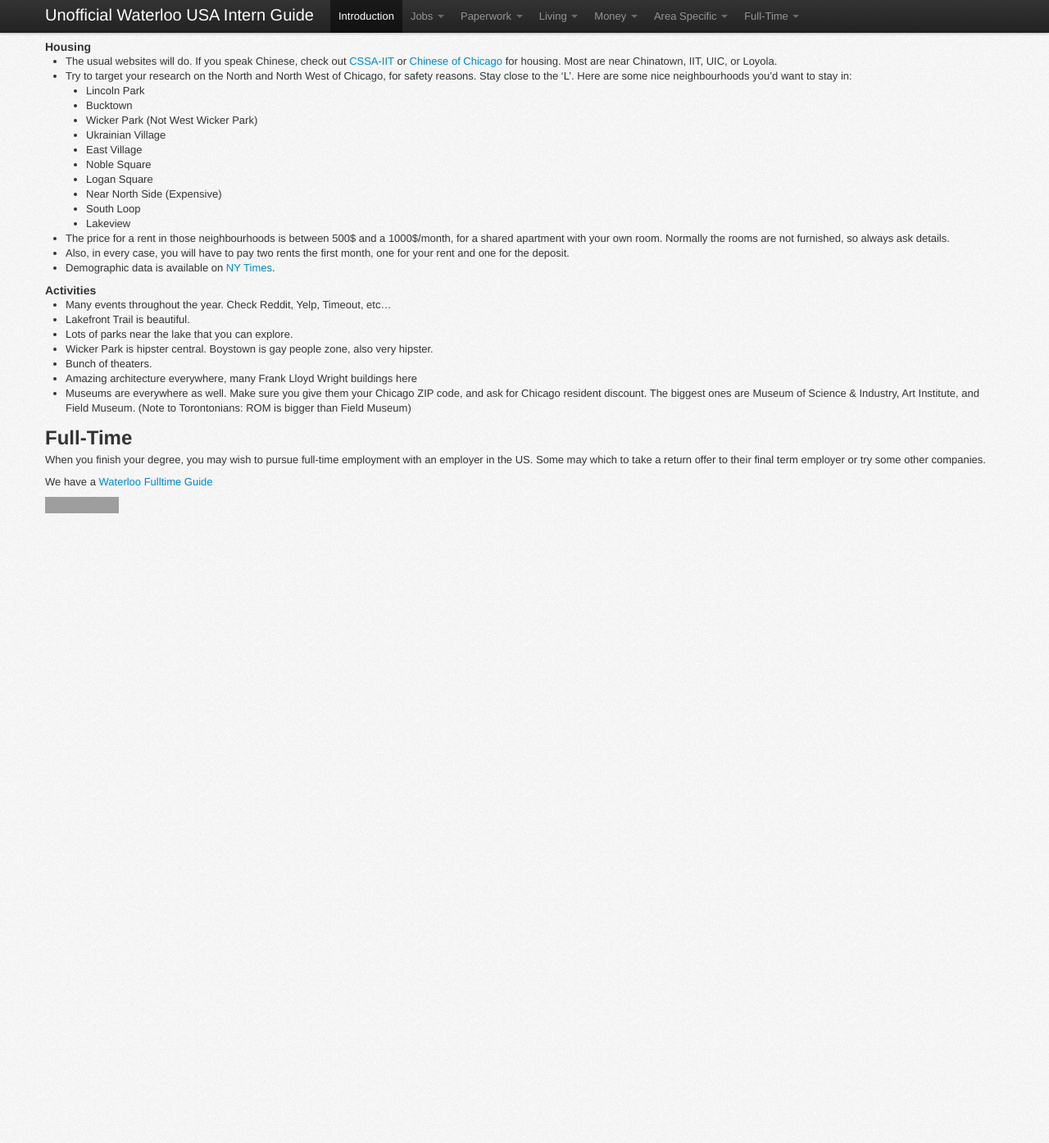
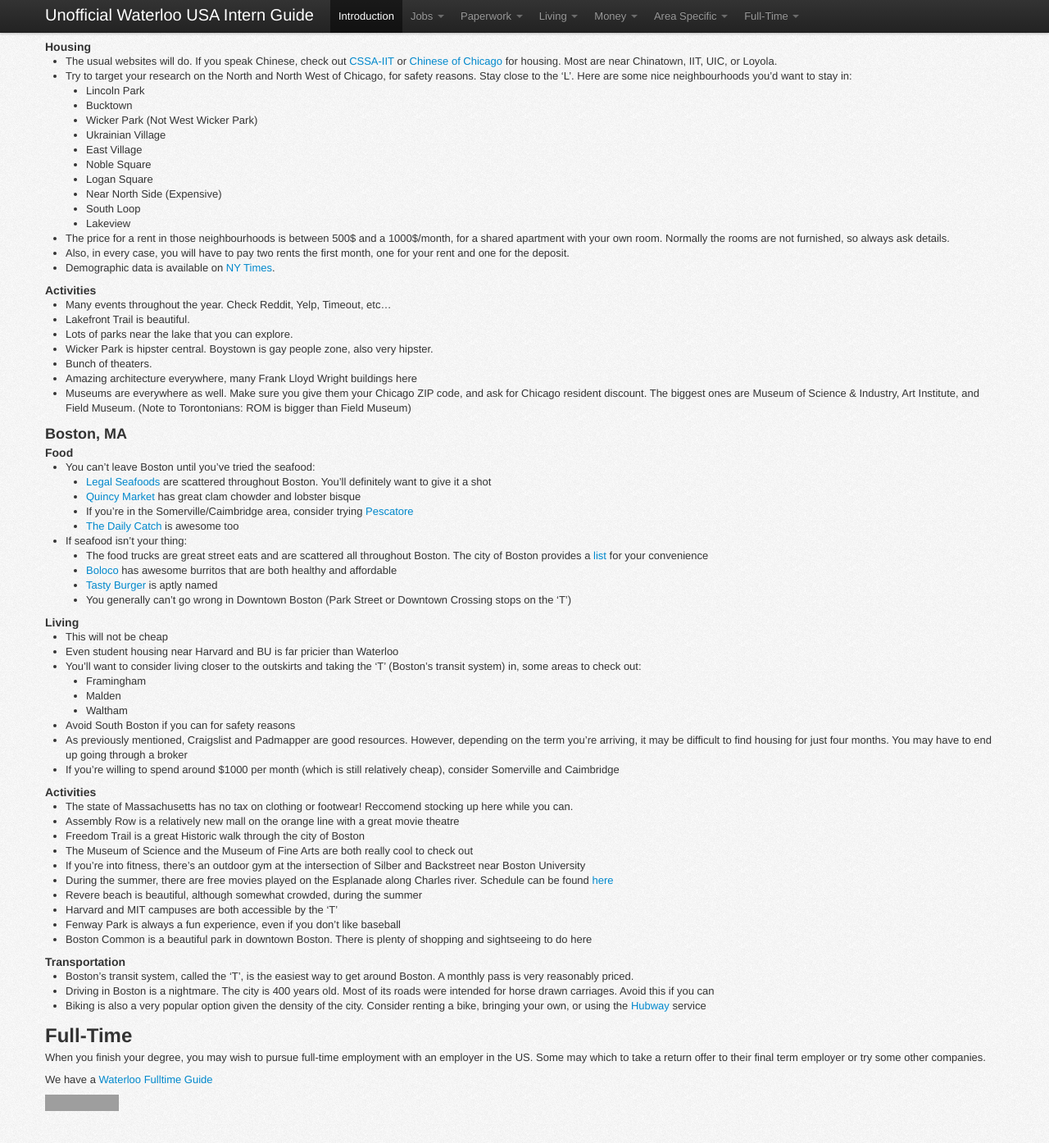
Before and after one commit to sholiday/Unofficial-Waterloo-USA-Intern-Guide, a Jekyll site: the page built from index.markdown, in a window 1280 px wide and 1400 px high, scrolled down 16538 px. Shown: the top 1394 px of the window at 82% size. Built offline with Jekyll 4.4.1, drawn with Linux system fonts in a browser that asks for light colours; nearby versions of some CDN libraries; Markdown is read by kramdown in place of the engine named in the settings; before the commit the page ends 17209 px from its top, so only the background shows below that; grey boxes are pictures that could not be loaded.

Commit message:
Update index.markdown

```diff
--- a/index.markdown
+++ b/index.markdown
@@ -1481,6 +1481,47 @@ The main places are really only the Space Needle and Pike Place Market. More wil
 * Amazing architecture everywhere, many Frank Lloyd Wright buildings here
 * Museums are everywhere as well. Make sure you give them your Chicago ZIP code, and ask for Chicago resident discount. The biggest ones are Museum of Science & Industry, Art Institute, and Field Museum. (Note to Torontonians: ROM is bigger than Field Museum)
 
+### Boston, MA
+#### Food
+* You can't leave Boston until you've tried the seafood:
+    * [Legal Seafoods](http://www.legalseafoods.com/) are scattered throughout Boston. You'll definitely want to give it a shot
+    * [Quincy Market](http://www.faneuilhallmarketplace.com/) has great clam chowder and lobster bisque
+    * If you're in the Somerville/Caimbridge area, consider trying [Pescatore](http://www.pescatoreseafood.com/)
+    * [The Daily Catch](http://thedailycatch.com/) is awesome too
+* If seafood isn't your thing:
+	* The food trucks are great street eats and are scattered all throughout Boston. The city of Boston provides a [list](http://www.cityofboston.gov/foodtrucks/schedule-tabs.asp) for your convenience
+	* [Boloco](http://boloco.com/) has awesome burritos that are both healthy and affordable
+	* [Tasty Burger](http://www.tastyburger.com/) is aptly named
+	* You generally can't go wrong in Downtown Boston (Park Street or Downtown Crossing stops on the 'T')
+
+#### Living
+* This will not be cheap
+* Even student housing near Harvard and BU is far pricier than Waterloo
+* You'll want to consider living closer to the outskirts and taking the 'T' (Boston's transit system) in, some areas to check out:
+	* Framingham
+	* Malden
+	* Waltham
+* Avoid South Boston if you can for safety reasons
+* As previously mentioned, Craigslist and Padmapper are good resources. However, depending on the term you're arriving, it may be difficult to find housing for just four months. You may have to end up going through a broker
+* If you're willing to spend around $1000 per month (which is still relatively cheap), consider Somerville and Caimbridge
+
+#### Activities
+* The state of Massachusetts has no tax on clothing or footwear! Reccomend stocking up here while you can.
+* Assembly Row is a relatively new mall on the orange line with a great movie theatre
+* Freedom Trail is a great Historic walk through the city of Boston
+* The Museum of Science and the Museum of Fine Arts are both really cool to check out
+* If you're into fitness, there's an outdoor gym at the intersection of Silber and Backstreet near Boston University
+* During the summer, there are free movies played on the Esplanade along Charles river. Schedule can be found [here](http://www.bostoncentral.com/events/free_friday_flicks/p974.php)
+* Revere beach is beautiful, although somewhat crowded, during the summer
+* Harvard and MIT campuses are both accessible by the 'T'
+* Fenway Park is always a fun experience, even if you don't like baseball
+* Boston Common is a beautiful park in downtown Boston. There is plenty of shopping and sightseeing to do here
+
+#### Transportation
+* Boston's transit system, called the 'T', is the easiest way to get around Boston. A monthly pass is very reasonably priced.
+* Driving in Boston is a nightmare. The city is 400 years old. Most of its roads were intended for horse drawn carriages. Avoid this if you can
+* Biking is also a very popular option given the density of the city. Consider renting a bike, bringing your own, or using the [Hubway](http://www.thehubway.com/) service
+
 <section id="FT-Overview" />
 ## Full-Time
 When you finish your degree, you may wish to pursue full-time employment with an
```
